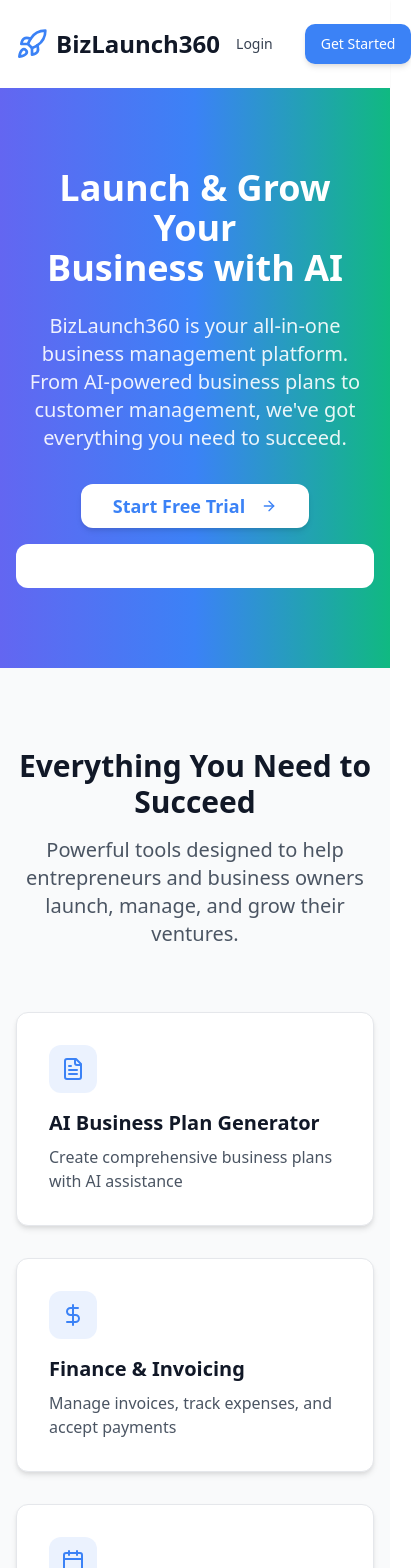
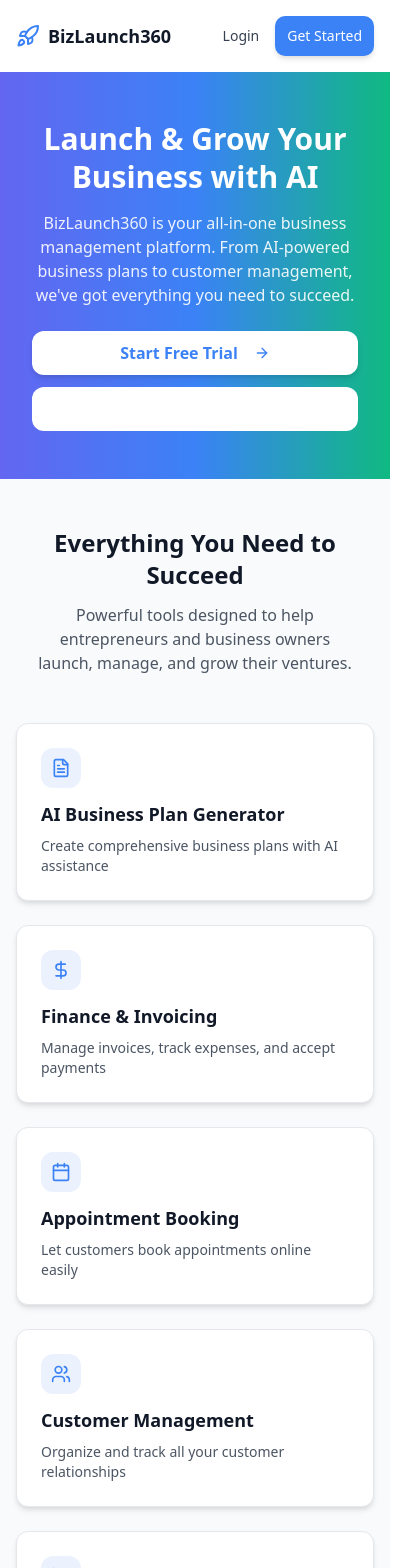
Before and after one commit to Zakariasisu5/bizlaunch360, a React (Vite) app: page / in a window 390 px wide. Shown: the top 1568 px of the page, 411 px wide, since content can reach past the window. Built offline with nearby package versions, Linux system fonts and the light colour scheme.

Commit message:
Refactor: Improve landing page responsiveness
Adjust the landing page layout and styling for better display on mobile and tablet devices.

```diff
--- a/src/pages/Index.tsx
+++ b/src/pages/Index.tsx
@@ -62,19 +62,19 @@ const Index = () => {
       {/* Header */}
       <header className="bg-white shadow-sm">
         <div className="max-w-7xl mx-auto px-4 sm:px-6 lg:px-8">
-          <div className="flex justify-between items-center py-6">
+          <div className="flex justify-between items-center py-4 sm:py-6">
             <div className="flex items-center">
-              <Rocket className="h-8 w-8 text-bizPrimary mr-2" />
-              <span className="text-2xl font-bold text-bizNeutral-900">BizLaunch360</span>
+              <Rocket className="h-6 w-6 sm:h-8 sm:w-8 text-bizPrimary mr-2" />
+              <span className="text-lg sm:text-2xl font-bold text-bizNeutral-900">BizLaunch360</span>
             </div>
-            <div className="flex items-center space-x-4">
+            <div className="flex items-center space-x-2 sm:space-x-4">
               <Link to="/login">
-                <Button variant="ghost" className="text-bizNeutral-700 hover:text-bizPrimary">
+                <Button variant="ghost" className="text-bizNeutral-700 hover:text-bizPrimary text-sm sm:text-base px-2 sm:px-4">
                   Login
                 </Button>
               </Link>
               <Link to="/login">
-                <Button className="btn-primary">
+                <Button className="btn-primary text-sm sm:text-base px-3 sm:px-6 py-2 sm:py-3">
                   Get Started
                 </Button>
               </Link>
@@ -85,27 +85,27 @@ const Index = () => {
 
       {/* Hero Section */}
       <section className="gradient-hero">
-        <div className="max-w-7xl mx-auto px-4 sm:px-6 lg:px-8 py-20">
+        <div className="max-w-7xl mx-auto px-4 sm:px-6 lg:px-8 py-12 sm:py-16 lg:py-20">
           <div className="text-center">
-            <h1 className="text-4xl md:text-6xl font-bold text-white mb-6">
+            <h1 className="text-3xl sm:text-4xl md:text-5xl lg:text-6xl font-bold text-white mb-4 sm:mb-6 leading-tight">
               Launch & Grow Your
               <span className="block">Business with AI</span>
             </h1>
-            <p className="text-xl text-white/90 mb-8 max-w-3xl mx-auto">
+            <p className="text-base sm:text-lg lg:text-xl text-white/90 mb-6 sm:mb-8 max-w-3xl mx-auto px-4">
               BizLaunch360 is your all-in-one business management platform. From AI-powered business plans
               to customer management, we've got everything you need to succeed.
             </p>
-            <div className="flex flex-col sm:flex-row gap-4 justify-center">
+            <div className="flex flex-col sm:flex-row gap-3 sm:gap-4 justify-center px-4">
               <Link to="/login">
-                <Button size="lg" className="bg-white text-bizPrimary hover:bg-bizNeutral-100 px-8 py-4 text-lg font-semibold rounded-xl shadow-soft hover:scale-105 transition-all duration-200">
+                <Button size="lg" className="w-full sm:w-auto bg-white text-bizPrimary hover:bg-bizNeutral-100 px-6 sm:px-8 py-3 sm:py-4 text-base sm:text-lg font-semibold rounded-xl shadow-soft hover:scale-105 transition-all duration-200">
                   Start Free Trial
-                  <ArrowRight className="ml-2 h-5 w-5" />
+                  <ArrowRight className="ml-2 h-4 w-4 sm:h-5 sm:w-5" />
                 </Button>
               </Link>
               <Button
                 size="lg"
                 variant="outline"
-                className="border-white/30 text-white hover:bg-white/10 px-8 py-4 text-lg rounded-xl"
+                className="w-full sm:w-auto border-white/30 text-white hover:bg-white/10 px-6 sm:px-8 py-3 sm:py-4 text-base sm:text-lg rounded-xl"
               >
                 Watch Demo
               </Button>
@@ -115,32 +115,32 @@ const Index = () => {
       </section>
 
       {/* Features Section */}
-      <section className="py-20 bg-bizNeutral-50">
+      <section className="py-12 sm:py-16 lg:py-20 bg-bizNeutral-50">
         <div className="max-w-7xl mx-auto px-4 sm:px-6 lg:px-8">
-          <div className="text-center mb-16">
-            <h2 className="text-3xl md:text-4xl font-bold text-bizNeutral-900 mb-4">
+          <div className="text-center mb-12 sm:mb-16">
+            <h2 className="text-2xl sm:text-3xl md:text-4xl font-bold text-bizNeutral-900 mb-3 sm:mb-4">
               Everything You Need to Succeed
             </h2>
-            <p className="text-xl text-bizNeutral-600 max-w-2xl mx-auto">
+            <p className="text-base sm:text-lg lg:text-xl text-bizNeutral-600 max-w-2xl mx-auto px-4">
               Powerful tools designed to help entrepreneurs and business owners launch, manage, and grow their ventures.
             </p>
           </div>
 
-          <div className="grid grid-cols-1 md:grid-cols-2 lg:grid-cols-3 gap-8">
+          <div className="grid grid-cols-1 sm:grid-cols-2 lg:grid-cols-3 gap-6 sm:gap-8">
             {features.map((feature, index) => {
               const Icon = feature.icon;
               return (
                 <div
                   key={index}
-                  className="bg-white p-8 rounded-xl shadow-soft card-hover border border-bizNeutral-200"
+                  className="bg-white p-6 sm:p-8 rounded-xl shadow-soft card-hover border border-bizNeutral-200"
                 >
-                  <div className="inline-flex items-center justify-center w-12 h-12 bg-bizPrimary/10 rounded-xl mb-4">
-                    <Icon className="h-6 w-6 text-bizPrimary" />
+                  <div className="inline-flex items-center justify-center w-10 h-10 sm:w-12 sm:h-12 bg-bizPrimary/10 rounded-xl mb-3 sm:mb-4">
+                    <Icon className="h-5 w-5 sm:h-6 sm:w-6 text-bizPrimary" />
                   </div>
-                  <h3 className="text-xl font-semibold text-bizNeutral-900 mb-2">
+                  <h3 className="text-lg sm:text-xl font-semibold text-bizNeutral-900 mb-2">
                     {feature.title}
                   </h3>
-                  <p className="text-bizNeutral-600">
+                  <p className="text-sm sm:text-base text-bizNeutral-600">
                     {feature.description}
                   </p>
                 </div>
@@ -151,59 +151,59 @@ const Index = () => {
       </section>
 
       {/* Benefits Section */}
-      <section className="py-20 bg-white">
+      <section className="py-12 sm:py-16 lg:py-20 bg-white">
         <div className="max-w-7xl mx-auto px-4 sm:px-6 lg:px-8">
-          <div className="grid grid-cols-1 lg:grid-cols-2 gap-12 items-center">
-            <div>
-              <h2 className="text-3xl md:text-4xl font-bold text-bizNeutral-900 mb-6">
+          <div className="grid grid-cols-1 lg:grid-cols-2 gap-8 sm:gap-12 items-center">
+            <div className="order-2 lg:order-1">
+              <h2 className="text-2xl sm:text-3xl md:text-4xl font-bold text-bizNeutral-900 mb-4 sm:mb-6">
                 Why Choose BizLaunch360?
               </h2>
-              <p className="text-lg text-bizNeutral-600 mb-8">
+              <p className="text-base sm:text-lg text-bizNeutral-600 mb-6 sm:mb-8">
                 We combine the power of artificial intelligence with intuitive design to create
                 the ultimate business management experience.
               </p>
 
-              <div className="space-y-4">
+              <div className="space-y-3 sm:space-y-4">
                 {benefits.map((benefit, index) => (
                   <div key={index} className="flex items-center">
-                    <CheckCircle className="h-5 w-5 text-bizSuccess mr-3 flex-shrink-0" />
-                    <span className="text-bizNeutral-700">{benefit}</span>
+                    <CheckCircle className="h-4 w-4 sm:h-5 sm:w-5 text-bizSuccess mr-3 flex-shrink-0" />
+                    <span className="text-sm sm:text-base text-bizNeutral-700">{benefit}</span>
                   </div>
                 ))}
               </div>
 
-              <div className="mt-8">
+              <div className="mt-6 sm:mt-8">
                 <Link to="/login">
-                  <Button size="lg" className="btn-primary">
+                  <Button size="lg" className="w-full sm:w-auto btn-primary">
                     Get Started Today
-                    <ArrowRight className="ml-2 h-5 w-5" />
+                    <ArrowRight className="ml-2 h-4 w-4 sm:h-5 sm:w-5" />
                   </Button>
                 </Link>
               </div>
             </div>
 
-            <div className="relative">
-              <div className="bg-gradient-to-br from-bizPrimary/10 to-bizAccent/10 rounded-2xl p-8">
-                <div className="grid grid-cols-2 gap-4">
-                  <div className="bg-white p-4 rounded-xl shadow-soft">
-                    <BarChart3 className="h-8 w-8 text-bizSuccess mb-2" />
-                    <div className="text-2xl font-bold text-bizNeutral-900">$50K+</div>
-                    <div className="text-sm text-bizNeutral-600">Revenue Tracked</div>
+            <div className="relative order-1 lg:order-2">
+              <div className="bg-gradient-to-br from-bizPrimary/10 to-bizAccent/10 rounded-2xl p-6 sm:p-8">
+                <div className="grid grid-cols-2 gap-3 sm:gap-4">
+                  <div className="bg-white p-3 sm:p-4 rounded-xl shadow-soft">
+                    <BarChart3 className="h-6 w-6 sm:h-8 sm:w-8 text-bizSuccess mb-2" />
+                    <div className="text-xl sm:text-2xl font-bold text-bizNeutral-900">$50K+</div>
+                    <div className="text-xs sm:text-sm text-bizNeutral-600">Revenue Tracked</div>
                   </div>
-                  <div className="bg-white p-4 rounded-xl shadow-soft">
-                    <Users className="h-8 w-8 text-bizPrimary mb-2" />
-                    <div className="text-2xl font-bold text-bizNeutral-900">1,200+</div>
-                    <div className="text-sm text-bizNeutral-600">Customers Managed</div>
+                  <div className="bg-white p-3 sm:p-4 rounded-xl shadow-soft">
+                    <Users className="h-6 w-6 sm:h-8 sm:w-8 text-bizPrimary mb-2" />
+                    <div className="text-xl sm:text-2xl font-bold text-bizNeutral-900">1,200+</div>
+                    <div className="text-xs sm:text-sm text-bizNeutral-600">Customers Managed</div>
                   </div>
-                  <div className="bg-white p-4 rounded-xl shadow-soft">
-                    <Calendar className="h-8 w-8 text-bizAccent mb-2" />
-                    <div className="text-2xl font-bold text-bizNeutral-900">500+</div>
-                    <div className="text-sm text-bizNeutral-600">Appointments Booked</div>
+                  <div className="bg-white p-3 sm:p-4 rounded-xl shadow-soft">
+                    <Calendar className="h-6 w-6 sm:h-8 sm:w-8 text-bizAccent mb-2" />
+                    <div className="text-xl sm:text-2xl font-bold text-bizNeutral-900">500+</div>
+                    <div className="text-xs sm:text-sm text-bizNeutral-600">Appointments Booked</div>
                   </div>
-                  <div className="bg-white p-4 rounded-xl shadow-soft">
-                    <FileText className="h-8 w-8 text-bizWarning mb-2" />
-                    <div className="text-2xl font-bold text-bizNeutral-900">95%</div>
-                    <div className="text-sm text-bizNeutral-600">Success Rate</div>
+                  <div className="bg-white p-3 sm:p-4 rounded-xl shadow-soft">
+                    <FileText className="h-6 w-6 sm:h-8 sm:w-8 text-bizWarning mb-2" />
+                    <div className="text-xl sm:text-2xl font-bold text-bizNeutral-900">95%</div>
+                    <div className="text-xs sm:text-sm text-bizNeutral-600">Success Rate</div>
                   </div>
                 </div>
               </div>
@@ -214,31 +214,31 @@ const Index = () => {
 
       {/* CTA Section */}
       <section className="gradient-hero">
-        <div className="max-w-4xl mx-auto px-4 sm:px-6 lg:px-8 py-16 text-center">
-          <h2 className="text-3xl md:text-4xl font-bold text-white mb-4">
+        <div className="max-w-4xl mx-auto px-4 sm:px-6 lg:px-8 py-12 sm:py-16 text-center">
+          <h2 className="text-2xl sm:text-3xl md:text-4xl font-bold text-white mb-3 sm:mb-4">
             Ready to Transform Your Business?
           </h2>
-          <p className="text-xl text-white/90 mb-8">
+          <p className="text-base sm:text-lg lg:text-xl text-white/90 mb-6 sm:mb-8 px-4">
             Join thousands of entrepreneurs who are already growing with BizLaunch360.
           </p>
           <Link to="/login">
-            <Button size="lg" className="bg-white text-bizPrimary hover:bg-bizNeutral-100 px-8 py-4 text-lg font-semibold rounded-xl shadow-soft hover:scale-105 transition-all duration-200">
+            <Button size="lg" className="w-full sm:w-auto bg-white text-bizPrimary hover:bg-bizNeutral-100 px-6 sm:px-8 py-3 sm:py-4 text-base sm:text-lg font-semibold rounded-xl shadow-soft hover:scale-105 transition-all duration-200">
               Start Your Free Trial
-              <ArrowRight className="ml-2 h-5 w-5" />
+              <ArrowRight className="ml-2 h-4 w-4 sm:h-5 sm:w-5" />
             </Button>
           </Link>
         </div>
       </section>
 
       {/* Footer */}
-      <footer className="bg-bizNeutral-900 text-white py-12">
+      <footer className="bg-bizNeutral-900 text-white py-8 sm:py-12">
         <div className="max-w-7xl mx-auto px-4 sm:px-6 lg:px-8">
-          <div className="flex items-center justify-between">
+          <div className="flex flex-col sm:flex-row items-center justify-between gap-4">
             <div className="flex items-center">
-              <Rocket className="h-6 w-6 text-bizPrimary mr-2" />
-              <span className="text-lg font-semibold">BizLaunch360</span>
+              <Rocket className="h-5 w-5 sm:h-6 sm:w-6 text-bizPrimary mr-2" />
+              <span className="text-base sm:text-lg font-semibold">BizLaunch360</span>
             </div>
-            <div className="text-sm text-bizNeutral-400">
+            <div className="text-xs sm:text-sm text-bizNeutral-400">
               © 2024 BizLaunch360. All rights reserved.
             </div>
           </div>
```
